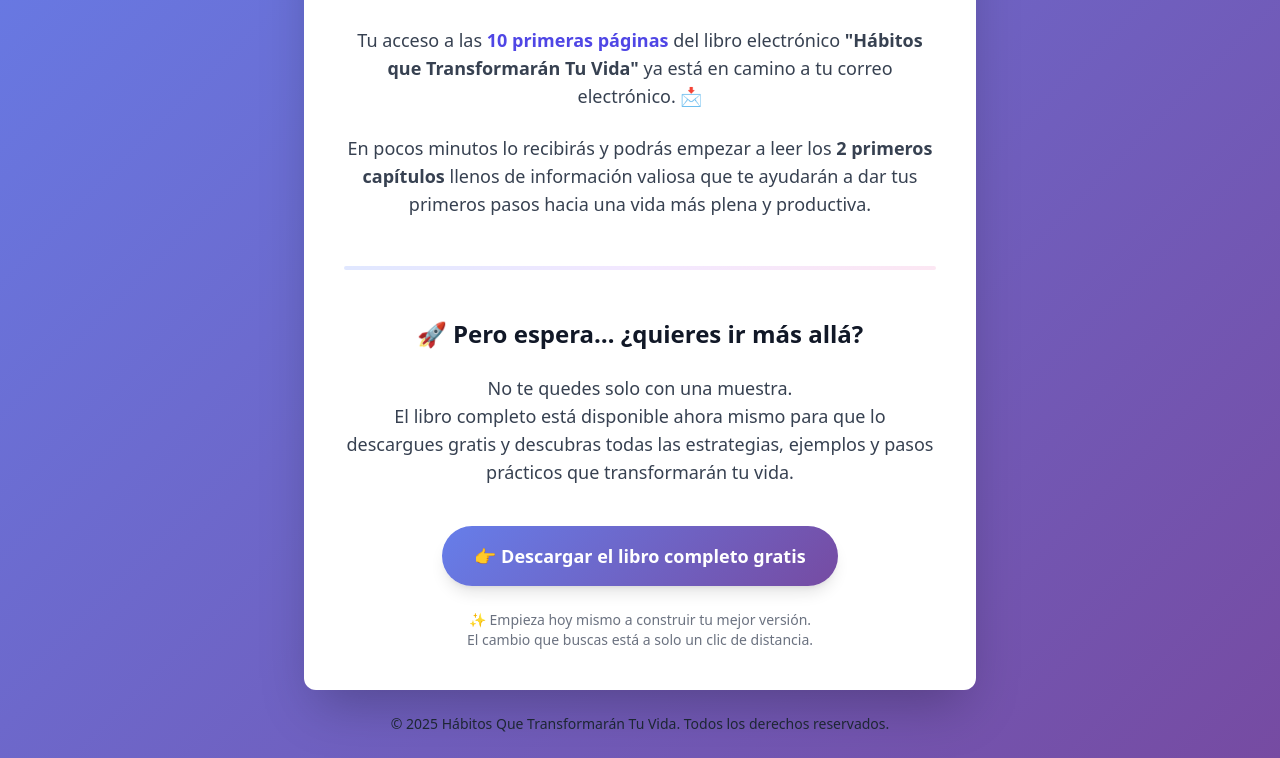
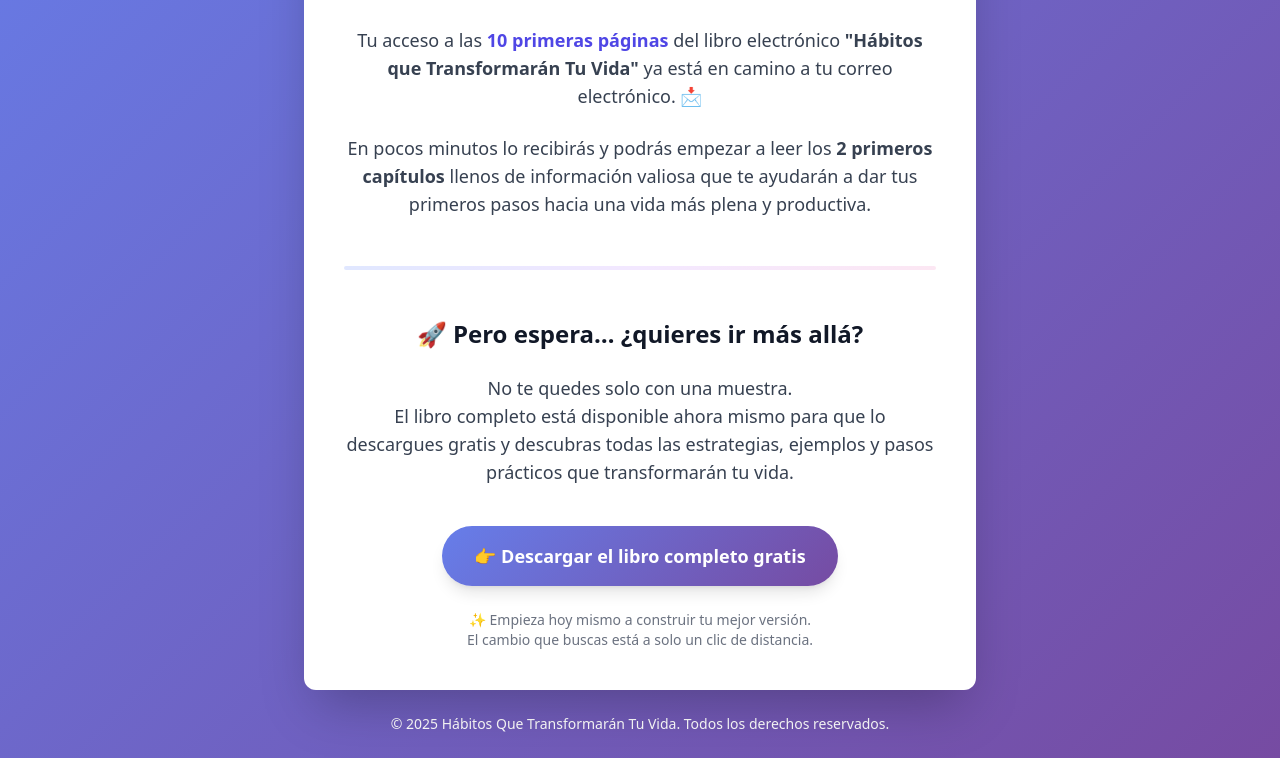
Before and after one commit to habitosquetransformarantuvida/habitosquetransformarantuvida.github.io, a plain HTML site: page gracias/index.html in a window 1280 px wide. Shown: the part 266-1024 px from the top of the page. Drawn offline with nearby package versions, Linux system fonts and the light colour scheme.

Commit message:
Update index.html

```diff
--- a/gracias/index.html
+++ b/gracias/index.html
@@ -83,7 +83,7 @@
 
         <!-- Footer -->
         <footer class="py-6 px-4 sm:px-6 lg:px-8 text-center text-white-500 text-sm">
-            <p>© 2025 Hábitos Que Transformarán Tu Vida. Todos los derechos reservados.</p>
+            <p style="color:white;">© 2025 Hábitos Que Transformarán Tu Vida. Todos los derechos reservados.</p>
         </footer>
     </div>
 
```
